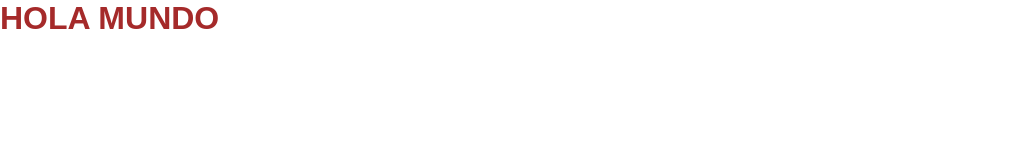
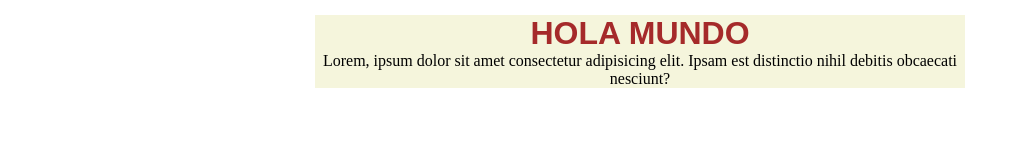
Before and after one commit to lucasvayo/claseGitHub, a plain HTML site: page index.html in a window 1280 px wide. Shown: the whole page, without its empty margins (0-1026 px from the left). Drawn offline with Linux system fonts and the light colour scheme.

Commit message:
Modifique los estilos del index

```diff
--- a/css/style.css
+++ b/css/style.css
@@ -8,3 +8,16 @@ h1 {
     font-family: sans-serif;
     color: brown;
 }
+
+.holaMundo {
+    background-color: beige;
+    text-align: center;
+    max-width: 650px;
+    margin: 15px auto;
+}
+
+@media (max-width: 550px){
+    .holaMundo{
+        background-color: aqua;
+    }
+}
--- a/index.html
+++ b/index.html
@@ -1,5 +1,6 @@
 <!DOCTYPE html>
 <html lang="en">
+
 <head>
     <meta charset="UTF-8">
     <meta http-equiv="X-UA-Compatible" content="IE=edge">
@@ -7,8 +8,13 @@
     <link rel="stylesheet" href="./css/style.css">
     <title>CLASE 10 GITHUB</title>
 </head>
+
 <body>
-    <h1>HOLA MUNDO</h1>
+    <div class="holaMundo">
+        <h1>HOLA MUNDO</h1>
+        <p>Lorem, ipsum dolor sit amet consectetur adipisicing elit. Ipsam est distinctio nihil debitis obcaecati
+            nesciunt?</p>
+    </div>
+</body>
 
-</body>
 </html>
```
